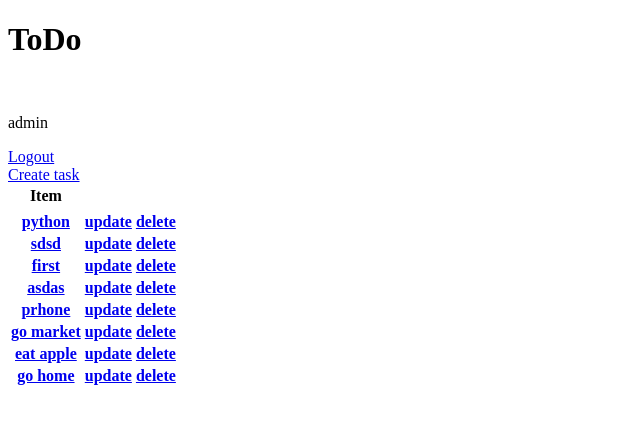
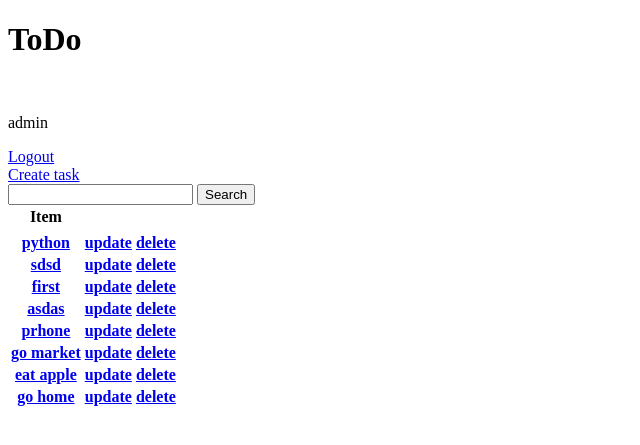
Before and after one commit to svnoway/projects, a Django app: page / in a window 1280 px wide. Shown: the top 445 px of the page, without its empty margins (0-640 px from the left). Run offline with Django 3.2, Linux system fonts and the light colour scheme; a user stored in the database is signed in; data comes from the database, SQL or seed files in the repository; both versions use the stored data as it was after the commit; lists and menus that the app fills with data are empty.

Commit message:
with search button

```diff
--- a/todo/main/views.py
+++ b/todo/main/views.py
@@ -42,6 +42,11 @@ class Task(LoginRequiredMixin, ListView):
         context = super().get_context_data(**kwargs)
         context['taski'] = context['taski'].filter(user=self.request.user)
         context['count'] = context['taski'].filter(complete=False).count()
+        search_input = self.request.GET.get('search-area') or ''
+        if search_input:
+            context['taski']= context['taski'].filter(
+                title__icontains=search_input)
+        context['search_input'] = search_input
         return context
 
 class TaskDetail(LoginRequiredMixin, DetailView):
--- a/todo/templates/main/datask_list.html
+++ b/todo/templates/main/datask_list.html
@@ -16,6 +16,10 @@
 {% endif %}
 <br>
  <a href="{% url 'task_create' %}" >Create task</a>
+<form method="get">
+    <input type="text" name="search-area" value="{{ search_input }}">
+    <input type="submit" value="Search">
+</form>
     <table>
         <tr>
             <th>
```
Also changed, not shown: todo/db.sqlite3.
